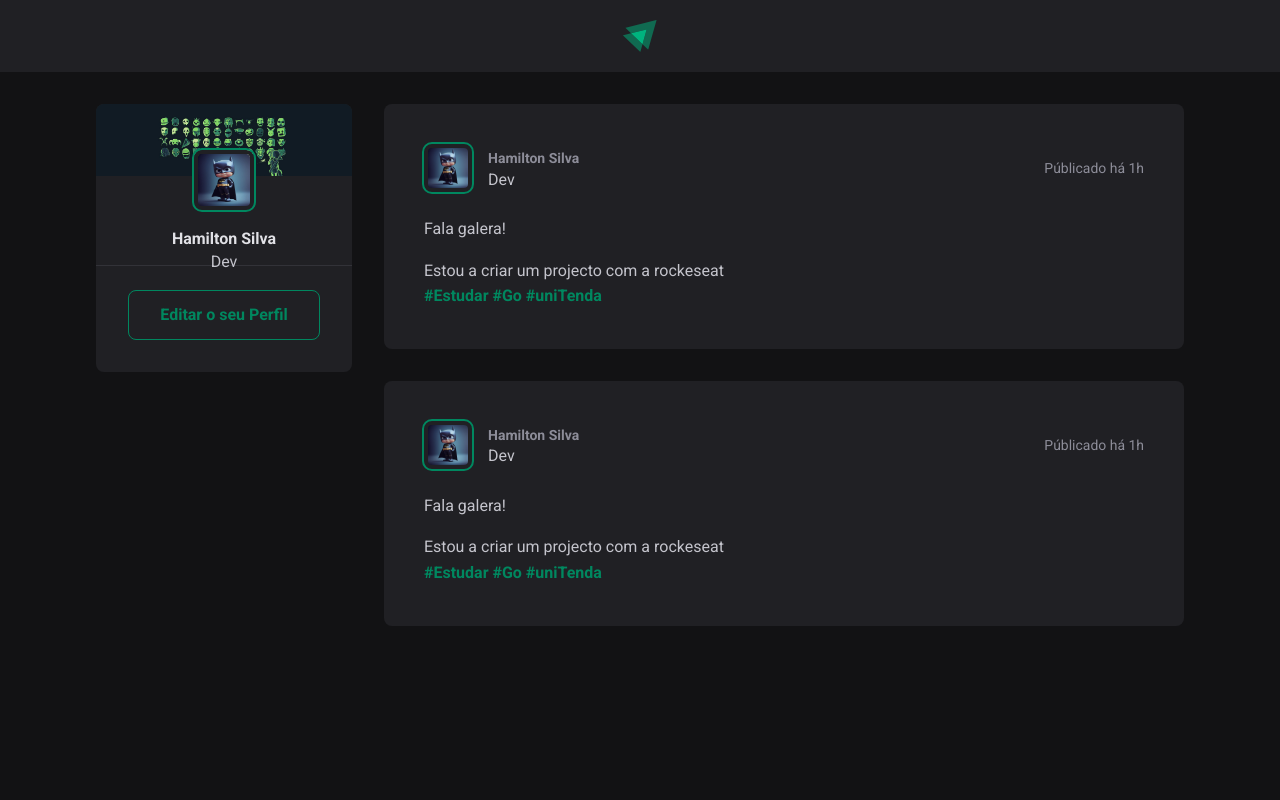
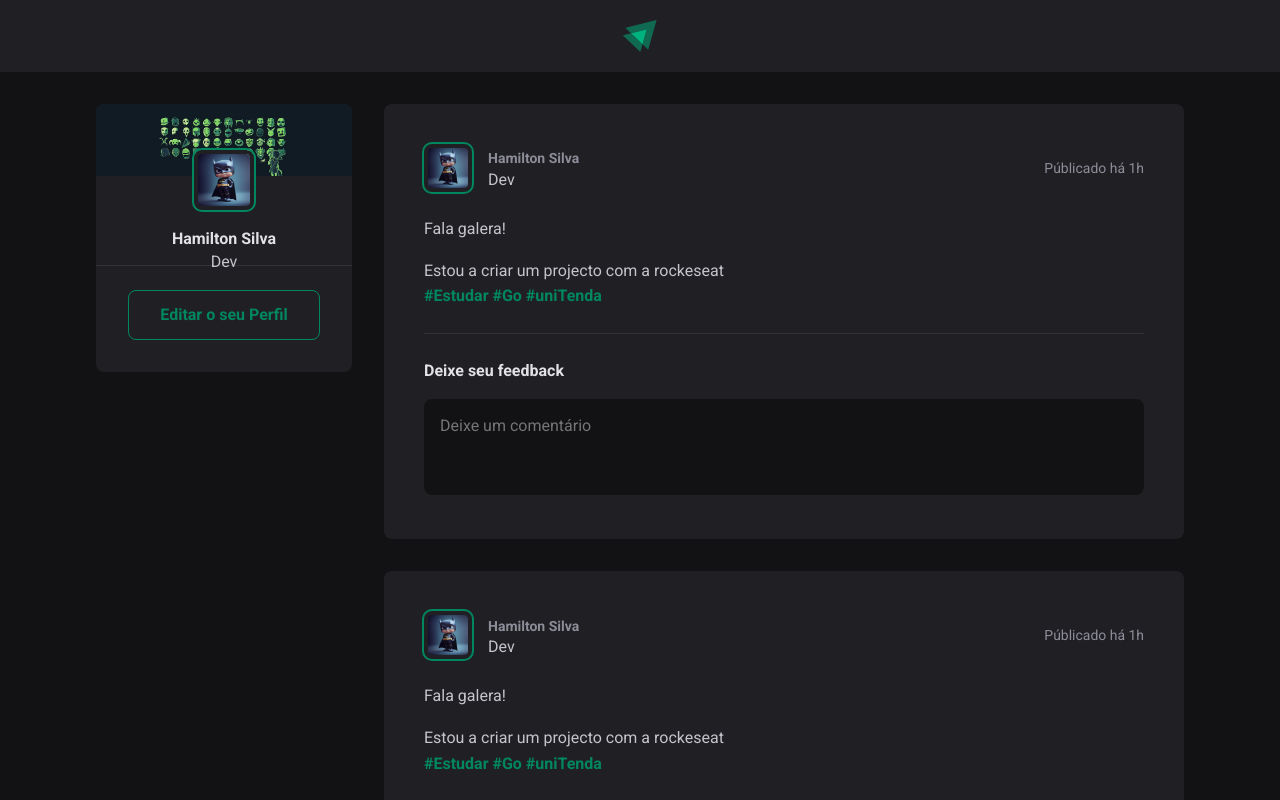
Before and after one commit to tiohs/GoBarber, a React (Vite) app in the folder Nivel 4/01-fundamentos-react/: page / in a window 1280 px wide. Shown: the top 800 px of the page. Built offline with nearby package versions, Linux system fonts and the light colour scheme.

Commit message:
Formulario comment

```diff
--- a/Nivel 4/01-fundamentos-react/src/App.jsx
+++ b/Nivel 4/01-fundamentos-react/src/App.jsx
@@ -10,14 +10,8 @@ function App() {
       <div className={wrapper}>
         <Sidebar />
         <main>
-          <Post
-            author="Hamilton Silva"
-            content="Olá mundo estamos vivos graças a Deus "
-          />
-          <Post
-            author="Tio HS"
-            content="Olá mundo estamos vivos graças a Deus ! "
-          />
+          <Post />
+          <Post />
         </main>
       </div>
     </div>
--- a/Nivel 4/01-fundamentos-react/src/components/Post.jsx
+++ b/Nivel 4/01-fundamentos-react/src/components/Post.jsx
@@ -1,7 +1,7 @@
 import styles from "./Post.module.css";
 import imgAvatar from "../assets/dc.jpeg";
 
-export function Post(props) {
+export function Post() {
   return (
     <article className={styles.post}>
       <header>
@@ -21,6 +21,13 @@ export function Post(props) {
         <p>Estou a criar um projecto com a rockeseat </p>
         <a href="">#Estudar</a> <a href="">#Go</a> <a href="">#uniTenda</a>{" "}
       </div>
+      <form className={styles.commentForm}>
+        <strong>Deixe seu feedback</strong>
+        <textarea placeholder="Deixe um comentário "></textarea>
+        <footer>
+          <button type="submit">Comentar</button>
+        </footer>
+      </form>
     </article>
   );
 }
--- a/Nivel 4/01-fundamentos-react/src/components/Post.module.css
+++ b/Nivel 4/01-fundamentos-react/src/components/Post.module.css
@@ -66,3 +66,54 @@
   border: 4px solid var(--gray-800);
   outline: 2px solid var(--green-500);
 }
+
+.commentForm {
+  width: 100%;
+  margin-top: 1.5rem;
+  padding-top: 1.5rem;
+  border-top: 1px solid var(--gray-600);
+}
+
+.commentForm strong {
+  line-height: 1.6;
+  color: var(--gray-100);
+}
+
+.commentForm textarea {
+  width: 100%;
+  background: var(--gray-900);
+  border: 0;
+  resize: none;
+  height: 6rem;
+  border-radius: 8px;
+  padding: 1rem;
+  color: var(--gray-100);
+  line-height: 1.4;
+  margin-top: 1rem;
+}
+
+.commentForm button {
+  padding: 1rem 1.5rem;
+  margin-top: 1rem;
+  border-radius: 8px;
+  border: 0;
+  background-color: var(--green-500);
+  color: var(--white);
+  font-weight: bold;
+  cursor: pointer;
+  transition: background-color 1s;
+}
+
+.commentForm button:hover {
+  background-color: var(--green-300);
+}
+
+.commentForm footer {
+  visibility: hidden;
+  max-height: 0;
+}
+
+.commentForm:focus-within footer {
+  visibility: visible;
+  max-height: none;
+}
--- a/Nivel 4/01-fundamentos-react/src/global.css
+++ b/Nivel 4/01-fundamentos-react/src/global.css
@@ -12,6 +12,10 @@
   --green-300: #00b37e;
 }
 
+:focus {
+  outline: transparent;
+  box-shadow: 0 0 0 2px var(--green-500);
+}
 * {
   margin: 0;
   padding: 0;
```
